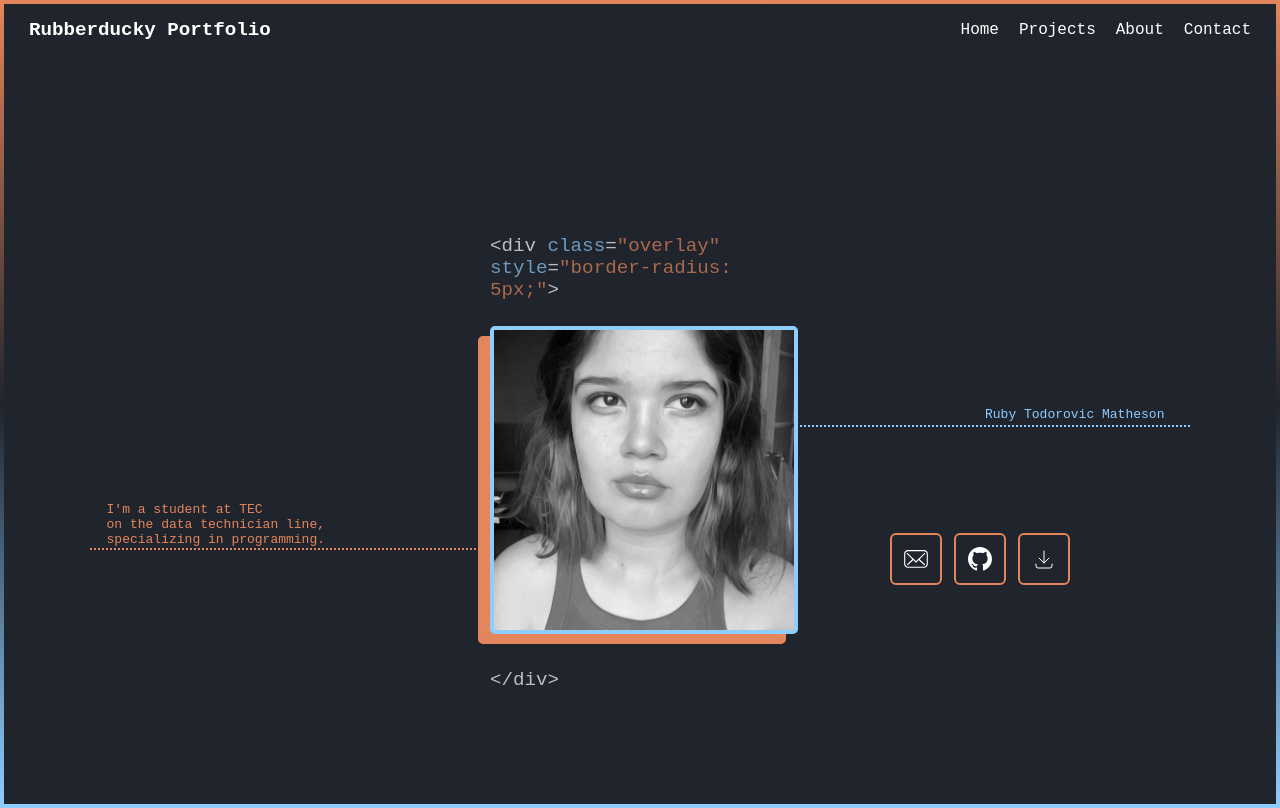
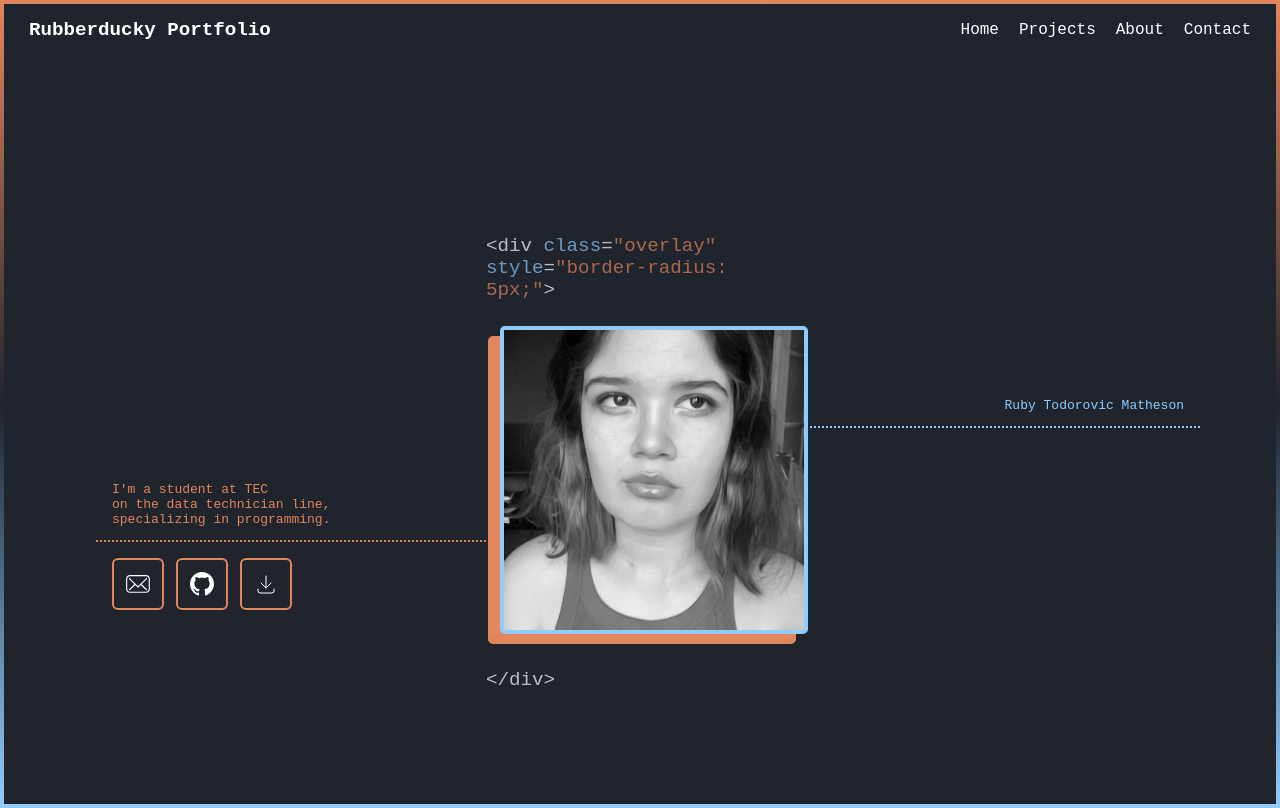
Before and after one commit to rubberduckster/rubberduckster.github.io, a plain HTML site: page root/index.html in a window 1280 px wide. Drawn offline with Linux system fonts and the light colour scheme.

Commit message:
Fixing css and html structure.

```diff
--- a/css/style.css
+++ b/css/style.css
@@ -73,6 +73,8 @@ body {
     border-radius: 5px;
     overflow: hidden;
     filter: drop-shadow(-12px 10px #e4865b);
+    margin-left: 14px;
+    margin-right: 2px;
 }
 
 .profileImageContainer img {
@@ -88,7 +90,6 @@ body {
 }
 
 .line {
-    position: absolute;
     width: 390px;
     border-top: 2px dotted;
 }
@@ -96,42 +97,33 @@ body {
 /* EXACT placement from screenshot */
 .left-line {
     border-color: #e4865b;
-    top: 72%;
-    right: 310px;
 }
 
 .right-line {
     border-color: #8fccff;
-    top: 32%;
-    left: 310px;
 }
 
 /* TEXT ON LINES — exact screenshot positioning */
 .right-line-text {
-    position: absolute;
+    text-align: right;
+    margin-right: 1rem;
     color: #8fccff;
     font-family: monospace;
     white-space: nowrap;
-    top: 22%;
-    left: 165%;
 }
 
 .left-line-text {
-    position: absolute;
+    margin-left: 1rem;
     color: #e4865b;
     font-family: monospace;
     white-space: nowrap;
-    top: 53%;
-    right: 155%;
 }
 
 /* BUTTONS — placed EXACTLY where screenshot had them */
 .buttons {
-    position: absolute;
-    top: 67%;
-    left: 400px;
     display: flex;
     gap: 12px;
+    margin: 1rem;
 }
 
 .btn {
@@ -155,3 +147,28 @@ body {
     width: 24px;
     height: 24px;
 }
+
+.front-container {
+    display: flex;
+    flex-direction: row;
+    gap: 0;
+}
+
+.vcentered-block {
+    display: flex;
+    flex-direction: column;
+    justify-content: space-around;
+}
+
+.hcentered-block {
+    display: flex;
+    flex-direction: row;
+    justify-content: space-around;
+}
+
+/* Breakpoint for making it look not shit on phone */
+@media (max-width: 1160px) {
+    .front-container {
+        flex-direction: column-reverse;
+    }
+}
--- a/root/index.html
+++ b/root/index.html
@@ -21,14 +21,12 @@
 
     <!-- PROFILE SECTION -->
     <div class="profile">
-
-        <!-- Top code text -->
+<!--
         <p class="code-tag top">&lt;div <span class="attr">class</span>=<span class="value">"overlay"</span> <br>
         <span class="attr">style</span>=<span class="value">"border-radius: 5px;"</span>&gt;</p>
 
         <div class="center-block">
 
-            <!-- DOT LINES + TEXT -->
             <div class="decor-wrapper">
 
                 <div class="line left-line"></div>
@@ -41,12 +39,10 @@
                     specializing in programming.
                 </p>
 
-                <!-- IMAGE -->
                 <div class="profileImageContainer">
                     <img src="/assets/images/ProfilePic.jpg" alt="Profile Picture">
                 </div>
 
-                <!-- BUTTONS -->
                 <div class="buttons">
                     <a href="mailto:mcrubygirl@hotmail.com" class="btn">
                         <img src="/assets/images/Email-icon.svg" alt="Email">
@@ -63,8 +59,60 @@
             </div>
         </div>
 
-        <!-- Bottom code tag -->
-        <p class="code-tag bottom">&lt;/div&gt;</p>
+        <p class="code-tag bottom">&lt;/div&gt;</p> -->
+
+        <div class="front-container">
+            <!-- Added for spacing -->
+            <div style="width: 16px;"></div>
+            <div class="vcentered-block">
+                <!-- Empty divs for spacing in the flex display, this is used below too -->
+                <div></div>
+                <div></div>
+                <div></div>
+                <div></div>
+                <div>
+                    <p class="left-line-text">
+                        I'm a student at TEC<br>
+                        on the data technician line,<br>
+                        specializing in programming.
+                    </p>
+                    <div class="line left-line"></div>
+                    <div class="buttons">
+                        <a href="mailto:mcrubygirl@hotmail.com" class="btn">
+                            <img src="/assets/images/Email-icon.svg" alt="Email">
+                        </a>
+
+                        <a href="https://github.com/rubberduckster" target="_blank" class="btn">
+                            <img src="/assets/images/Github-icon.svg" alt="GitHub">
+                        </a>
+
+                        <a href="/assets/Ruby-Todorovic-Resume.pdf" download class="btn">
+                            <img src="/assets/images/Download-icon.svg" alt="Download">
+                        </a>
+                    </div>
+                </div>
+                <div></div>
+            </div>
+            <div class="hcentered-block">
+                <div>
+                    <p class="code-tag top">&lt;div <span class="attr">class</span>=<span class="value">"overlay"</span> <br>
+                    <span class="attr">style</span>=<span class="value">"border-radius: 5px;"</span>&gt;</p>
+                    <div class="profileImageContainer">
+                        <img src="/assets/images/ProfilePic.jpg" alt="Profile Picture">
+                    </div>
+                    <p class="code-tag bottom">&lt;/div&gt;</p>
+                </div>
+            </div>
+            <div class="vcentered-block">
+                <div></div>
+                <div>
+                    <p class="right-line-text">Ruby Todorovic Matheson</p>
+                    <div class="line right-line"></div>
+                </div>
+                <div></div>
+                <div></div>
+            </div>
+        </div>
 
     </div>
 
```
